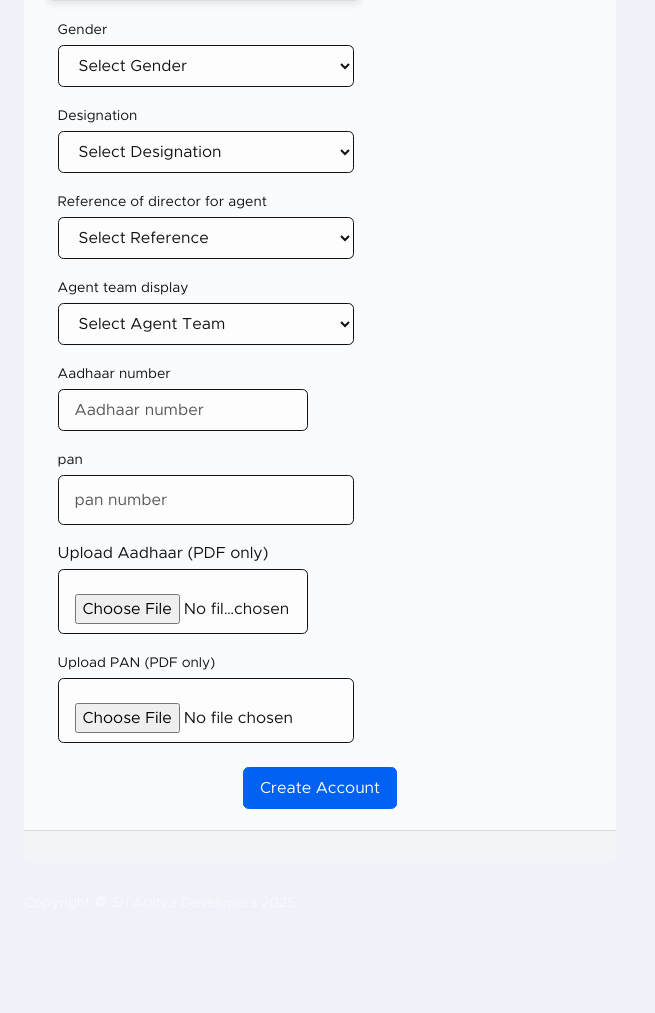
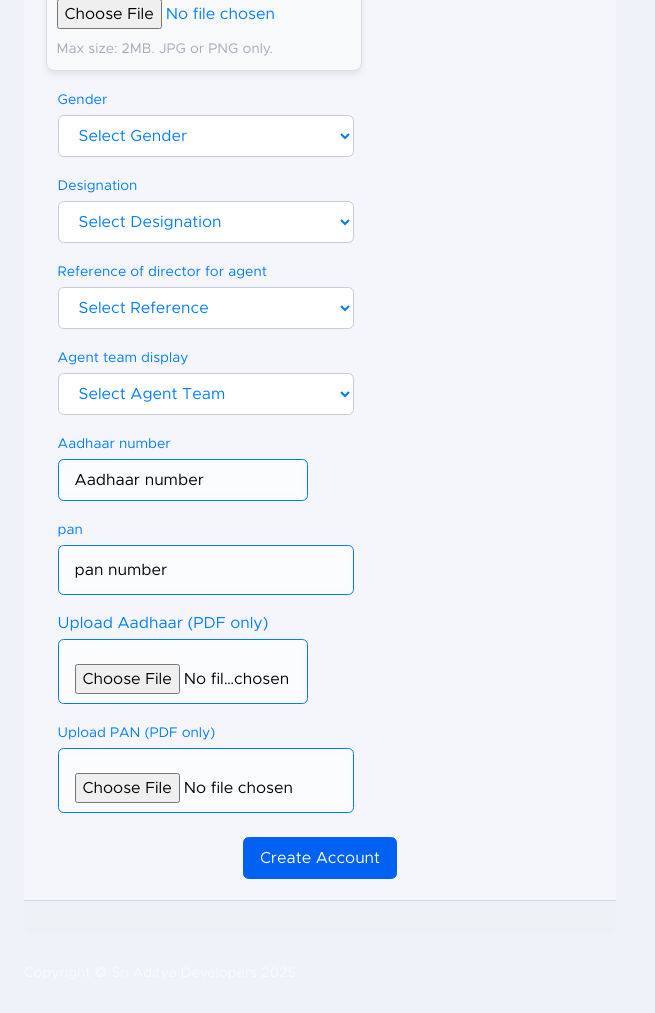
Before and after one commit to atulitha/sriadityadevelopers, a Flask app: page /register-basic.html in a window 1280 px wide. Shown: the part 831-1844 px from the top of the page, without its empty margins (0-655 px from the left). Before the commit the page ends 1662 px from the top, so only its background shows below. Run offline with Flask 3, Linux system fonts and the light colour scheme; data that the repository does not hold is empty; some libraries are stand-ins or nearby versions.

Commit message:
Enhance registration forms: update layout, improve styling, and set video background for better user experience

```diff
--- a/templates/register-basic.html
+++ b/templates/register-basic.html
@@ -6,7 +6,7 @@
             <meta name="viewport" content="width=device-width, initial-scale=1, shrink-to-fit=no"/>
             <meta name="description" content=""/>
             <meta name="author" content=""/>
-    <title>Register- Sri Aditya Developers </title>
+            <title>Register - Sri Aditya Developers</title>
             <link href="css/styles.css" rel="stylesheet"/>
             <link rel="icon" type="image/x-icon" href="assets/img/favicon.png"/>
             <script data-search-pseudo-elements defer
@@ -15,62 +15,90 @@
             <script src="https://cdnjs.cloudflare.com/ajax/libs/feather-icons/4.24.1/feather.min.js"
                     crossorigin="anonymous"></script>
             <style>
-        /* Make card transparent and remove box-shadow */
+                /* Make card transparent with glass effect */
                 .card.shadow-lg {
-            background: rgba(255,255,255,0.7) !important; /* Adjust alpha for transparency */
+                    background: rgba(255, 255, 255, 0.3) !important; /* Adjust alpha for transparency */
+                    backdrop-filter: blur(0px); /* Apply blur effect */
                     box-shadow: none !important;
                     border: none !important;
                 }
-         video {
-        position: absolute;
+
+                /* Add space below the header */
+                .card-header {
+                    margin-bottom: 20px;
+                }
+
+                /* Add space below the navigation bar */
+                nav.topnav {
+                    margin-bottom: 120px;
+                }
+
+                /* Set video background */
+                body {
+                    margin: 0;
+                    padding: 0;
+                    overflow: auto;
+                }
+
+                #background-video {
+                    position: fixed;
                     top: 0;
                     left: 0;
                     width: 100%;
                     height: 100%;
                     object-fit: cover;
-        z-index: -1; /* Send the video to the background */
+                    z-index: -1; /* Ensure video is behind other elements */
                 }
-        /* Move form to left */
+
                 .form-left {
                     display: flex;
                     justify-content: flex-start;
                     align-items: flex-start;
                     min-height: 100vh;
+                    margin-top: 50px;
                 }
+
                 @media (max-width: 991.98px) {
                     .form-left {
                         justify-content: center;
                     }
                 }
-        /* Make form text black for readability */
-        .card-body, .card-header, .card-footer {
-            color: #111;
+
+                /* Change text color to button color */
+                .card-body, .card-header, .card-footer,
+                .card-header h3,
+                label,
+                select.form-control,
+                textarea.form-control,
+                option {
+                    color: #007bff !important; /* Button color */
                 }
+
+                /* Set text input color to black */
                 input.form-control,
-        select.form-control,
                 textarea.form-control {
-            color: #111 !important;
-            background-color: rgba(255,255,255,0.6) !important; /* Adjust alpha for field transparency */
-            border-color: #111 !important;
+                    color: #000 !important; /* Black text input color */
+                    background-color: rgba(255, 255, 255, 0.4) !important; /* Adjust alpha for field transparency */
+                    backdrop-filter: blur(5px); /* Apply blur effect */
+                    border-color: #007bff !important; /* Match border color to button */
                 }
+
+                /* Set placeholder color to black */
                 input.form-control::placeholder,
                 textarea.form-control::placeholder {
-            color: #555 !important;
-            opacity: 1;
-        }
-        option {
-            color: #000;
+                    color: #000 !important; /* Black placeholder color */
+                    opacity: 1; /* Ensure visibility */
                 }
             </style>
         </head>
         <body class="nav-fixed">
+        <video id="background-video" autoplay muted>
+            <source src="assets/img/abg4.mp4" type="video/mp4">
+            Your browser does not support the video tag.
+        </video>
         <nav class="topnav navbar navbar-expand shadow navbar-light bg-transparent" id="sidenavAccordion">
-    <a class="navbar-brand d-none d-sm-block" href="index.html" style="color: white;"> <-- Back to Home Page</a>
+            <a class="navbar-brand d-none d-sm-block" href="index.html" style="color: white"> <-- Back to Home Page</a>
         </nav>
-<body style="overflow-x: hidden;">
-<video autoplay muted playsinline>
-    <source src="assets/img/aditya.webm" type="video/webm">
-</video>
         <div id="layoutAuthentication" style="position: relative; z-index: 2;">
             <div id="layoutAuthentication_content">
                 <main>
@@ -316,7 +344,6 @@
                     agentTeam: document.getElementById('Agent_team').value,
                     aadhaar: document.getElementById('adhar').value,
                     pan: document.getElementById('pan').value
-            // File uploads are not included in JSON; handle separately if needed
                 };
 
                 const response = await fetch('/register-agent', {
@@ -329,13 +356,11 @@
 
                 if (response.ok) {
                     alert('Registration successful!');
-            // Optionally redirect
                 } else {
                     alert('Registration failed.');
                 }
             });
-</script>
-<script>
+
             // Populate Designation dropdown
             fetch('/register-agent?key=Designation')
                 .then(response => {
```
Also changed, not shown: templates/register-Client-form.html (+4 -3 lines), 1 other file. Lines whose indentation alone changed are shown as unchanged.
